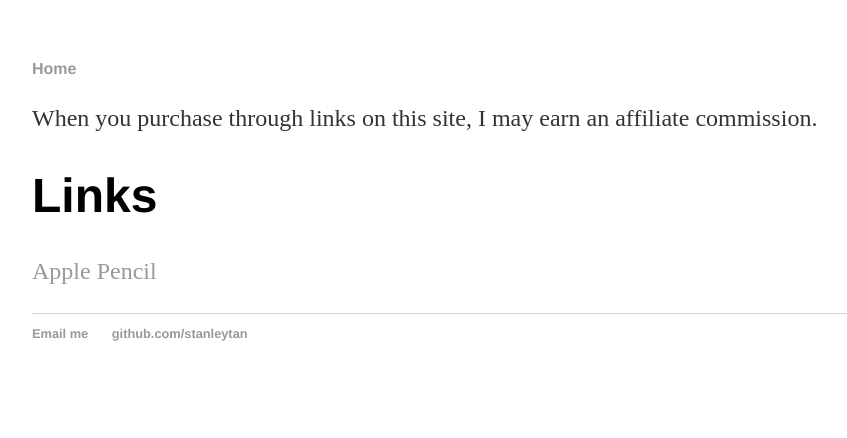
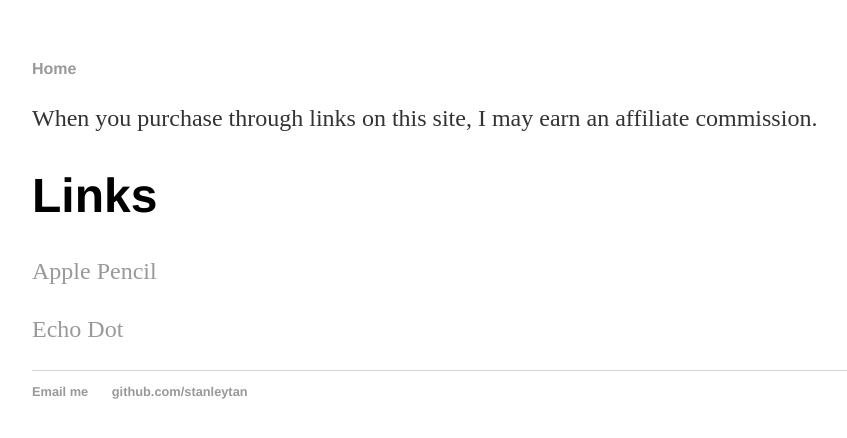
Before and after one commit to stanleytan/stanleytan.github.io, a plain HTML site: page index.html in a window 1280 px wide. Shown: the whole page, without its empty margins (160-1007 px from the left). Drawn offline with Linux system fonts and the light colour scheme.

Commit message:
Update index.html

```diff
--- a/index.html
+++ b/index.html
@@ -18,6 +18,7 @@
         </p>
         <h1>Links</h1>
         <p><a href="https://amzn.to/3vYRzJN">Apple Pencil</a></p>
+	      <p><a href="https://amzn.to/3bvxpxz">Echo Dot</a></p>
       </div>
     </div>
     <footer>
```
